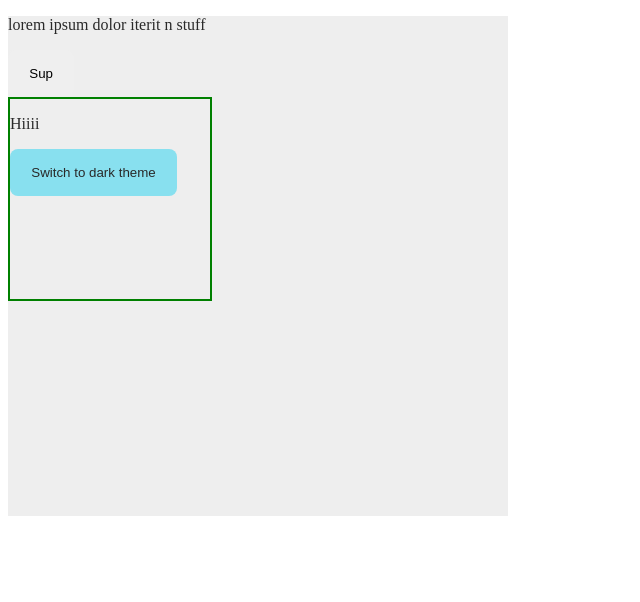
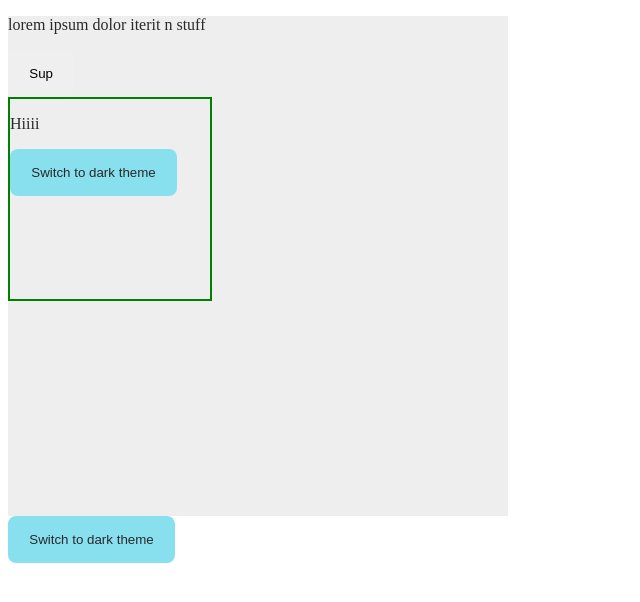
Before and after one commit to AbhilashRPrasad/Context-Theme-Toggler---Building-theme-toggler-React-Authentication-Add-signin---33slbp7mvvek, a React app: page / in a window 1280 px wide. Shown: the top 602 px of the page, without its empty margins (0-640 px from the left). Built offline with nearby package versions, Linux system fonts and the light colour scheme.

Commit message:
Update ThemeToggleButton.js

```diff
--- a/src/components/ThemeToggleButton.js
+++ b/src/components/ThemeToggleButton.js
@@ -1,11 +1,14 @@
-import React from 'react';
-
+import React, { useContext } from 'react';
+import { ThemeContext } from './ThemeProvider';
 
 const ThemeToggleButton = () =>{
-
+    const themeToggle = useContext(ThemeContext)
+    const themeName = themeToggle.theme === 'light' ? 'dark' : 'light'
     return (
-       <></>
+       <>
+            <button className={`btn btn-${themeToggle.theme} txt-${themeToggle.theme}`}
+            onClick={() => themeToggle.setTheme(themeName)} id="global-theme-toggler">Switch to { themeName } theme</button>
+       </>
     )
-
 }
 export {ThemeToggleButton}
```
